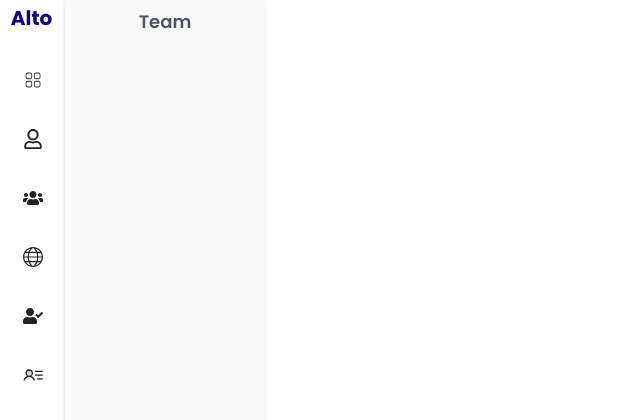
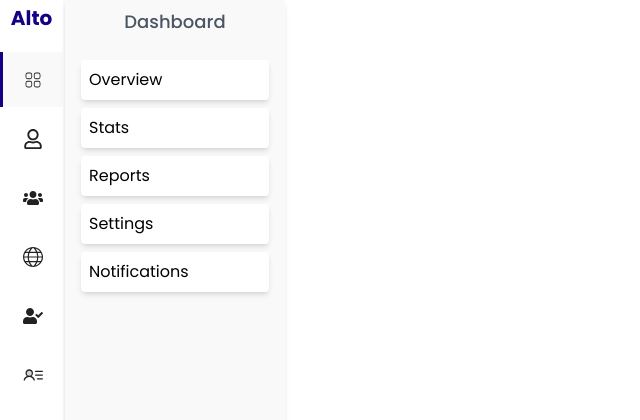
Before and after one commit to adnanDevelop/dynamic-sidebar, a React (Vite) app: page / in a window 1280 px wide. Shown: the top 420 px of the page, without its empty margins (0-640 px from the left). Built offline with nearby package versions, Linux system fonts and the light colour scheme.

Commit message:
completed sidebar

```diff
--- a/src/App.jsx
+++ b/src/App.jsx
@@ -1,10 +1,12 @@
+import React, { useState } from "react";
 import { CiGrid41 } from "react-icons/ci";
 import { FaRegUser, FaUsers, FaUserCheck } from "react-icons/fa";
 import { TfiWorld } from "react-icons/tfi";
 import { PiUserListDuotone } from "react-icons/pi";
-import React from "react";
 
 function App() {
+  const [activeLink, setActiveLink] = useState(0);
+
   const icons = [
     {
       icon: CiGrid41,
@@ -75,37 +77,57 @@ function App() {
   ];
 
   return (
-    <main className="relative">
+    <main className="relative flex">
       <nav className="relative h-screen w-[65px] border-r-2 border-r-[#F9F9F9] shadow-md">
         <h1 className="p-1 text-xl font-bold mb-4 text-deep-blue text-center">
           Alto
         </h1>
-        <div>
         <ul className="flex flex-col gap-y-1 me-1">
-            {icons.map(({ icon, label }, index) => {
-              return (
+          {icons.map(({ icon, label }, index) => (
             <li key={index}>
               <button
                 aria-label={label}
-                    className="w-[65px] border-r-2 text-[#222222] border-r-[#F9F9F9] h-[55px] grid place-items-center border-l-[3px] border-l-transparent hover:border-l-deep-blue cursor-pointer transitions hover:bg-[#F9F9F9] focus:bg-[#F9F9F9] bg-white"
+                className={`w-[65px] border-r-2 text-[#222222] border-r-[#F9F9F9] h-[55px] grid place-items-center border-l-[3px]
+                  ${
+                    activeLink === index
+                      ? "border-l-deep-blue bg-[#F9F9F9]"
+                      : "border-l-transparent"
+                  }
+                  hover:border-l-deep-blue cursor-pointer transitions hover:bg-[#F9F9F9] focus:bg-[#F9F9F9]`}
+                onMouseEnter={() => setActiveLink(index)}
               >
-                    {React.createElement(icon, {
-                      className: "text-[20px] ",
-                    })}
+                {React.createElement(icon, { className: "text-[20px]" })}
               </button>
             </li>
-              );
-            })}
+          ))}
         </ul>
+      </nav>
 
-          {/* Toolbar */}
-          <div className="fixed left-[65px] top-0 h-full bg-[#F9F9F9] w-[200px] shadow-md transitions">
-            <h2 className="p-2 font-semibold text-lg text-gray-600 text-center">
-              Team
+      <div
+        className={`fixed left-[65px] top-0 h-full bg-[#F9F9F9] w-[220px] shadow-md transitions ${
+          activeLink !== null ? "block" : "hidden"
+        }`}
+      >
+        {activeLink !== null && (
+          <>
+            <h2 className="p-2 font-medium mb-4 text-lg text-gray-600 text-center">
+              {icons[activeLink].label}
             </h2>
+            <ul className="px-4">
+              {icons[activeLink].links.map((link, index) => (
+                <li key={index} className="mb-2">
+                  <a
+                    href={link.route}
+                    className="block p-2 bg-white rounded shadow-md hover:bg-gray-200"
+                  >
+                    {link.name}
+                  </a>
+                </li>
+              ))}
+            </ul>
+          </>
+        )}
       </div>
-        </div>
-      </nav>
     </main>
   );
 }
```
Lines whose indentation alone changed are shown as unchanged.
